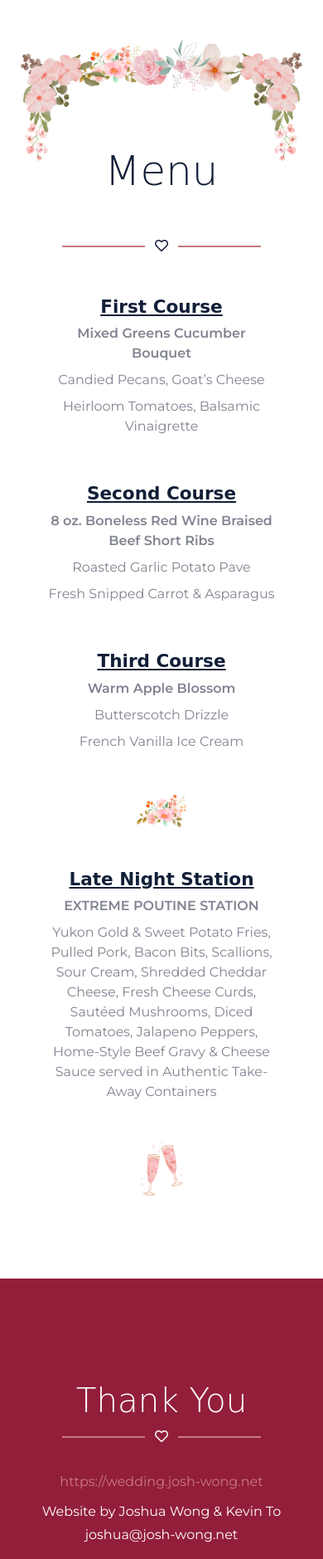
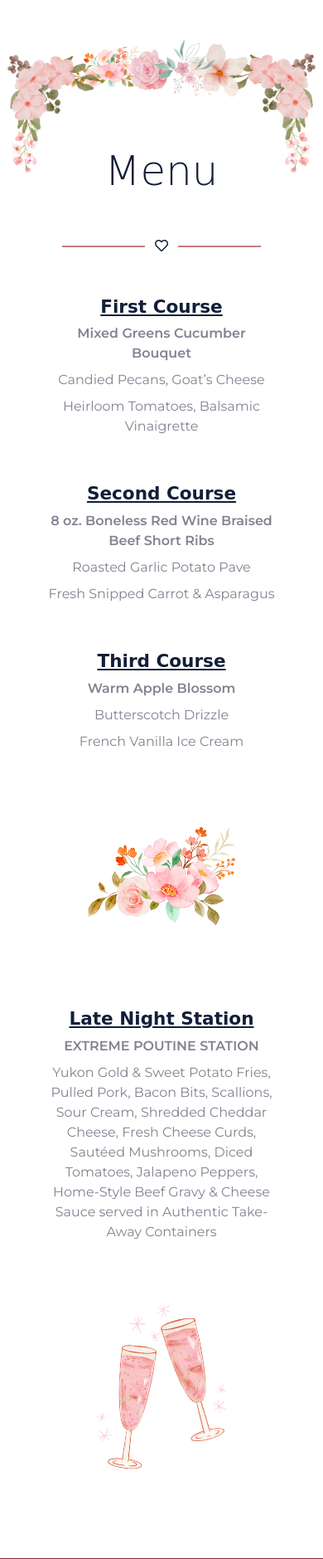
Before and after one commit to joshwong382/wedding, a PHP site: page / in a window 390 px wide. Shown: the part 929-2808 px from the top of the page at 83% size. Run offline with PHP 8.4, Linux system fonts and the light colour scheme; some libraries are stand-ins or nearby versions; some web fonts are replaced.

Commit message:
Update index.php
Updating Image sizes for better mobile experience viewing.

```diff
--- a/index.php
+++ b/index.php
@@ -339,7 +339,7 @@ $support_domain = "https://wedding.josh-wong.net";
         <div class="container pb-5" style="max-width: 85%;">
             <div class="section-title before-color-override after-color-override position-relative text-center" style="margin-bottom: inherit;">
               <div class="row justify-content-center">
-                <img class="position-absolute" src="img/<?php echo $img_menu_cover ?>" style="object-fit: cover; max-height: 85%; max-width: 135%;">
+                <img class="position-absolute" src="img/<?php echo $img_menu_cover ?>" style="object-fit: cover; max-height: 110%; max-width: 135%;">
                 <br><br><br><br>
               </div>
               <h1 class="font-secondary display-1 mb-5 mt-6">Menu</h1>
@@ -372,7 +372,7 @@ $support_domain = "https://wedding.josh-wong.net";
                 </div>
             </div>
             <div class="row justify-content-center mt-4">
-              <img src="img/<?php echo $img_menu_bot ?>" style="object-fit: cover; max-width: 100%; max-height: 10vh;">
+              <img src="img/<?php echo $img_menu_bot ?>" style="object-fit: cover; max-width: 100%; max-height: 30vh;">
             </div>
             <div class="row justify-content-center">
               <div class="col-md-4 text-center text-md-center">
@@ -384,7 +384,7 @@ $support_domain = "https://wedding.josh-wong.net";
               </div>
             </div>
             <div class="row justify-content-center mt-4">
-              <img src="img/<?php echo $img_menu_bot2 ?>" style="object-fit: cover; max-width: 100%; max-height: 10vh;">
+              <img src="img/<?php echo $img_menu_bot2 ?>" style="object-fit: cover; max-width: 100%; max-height: 30vh;">
             </div>
         </div>
     </div>
```
